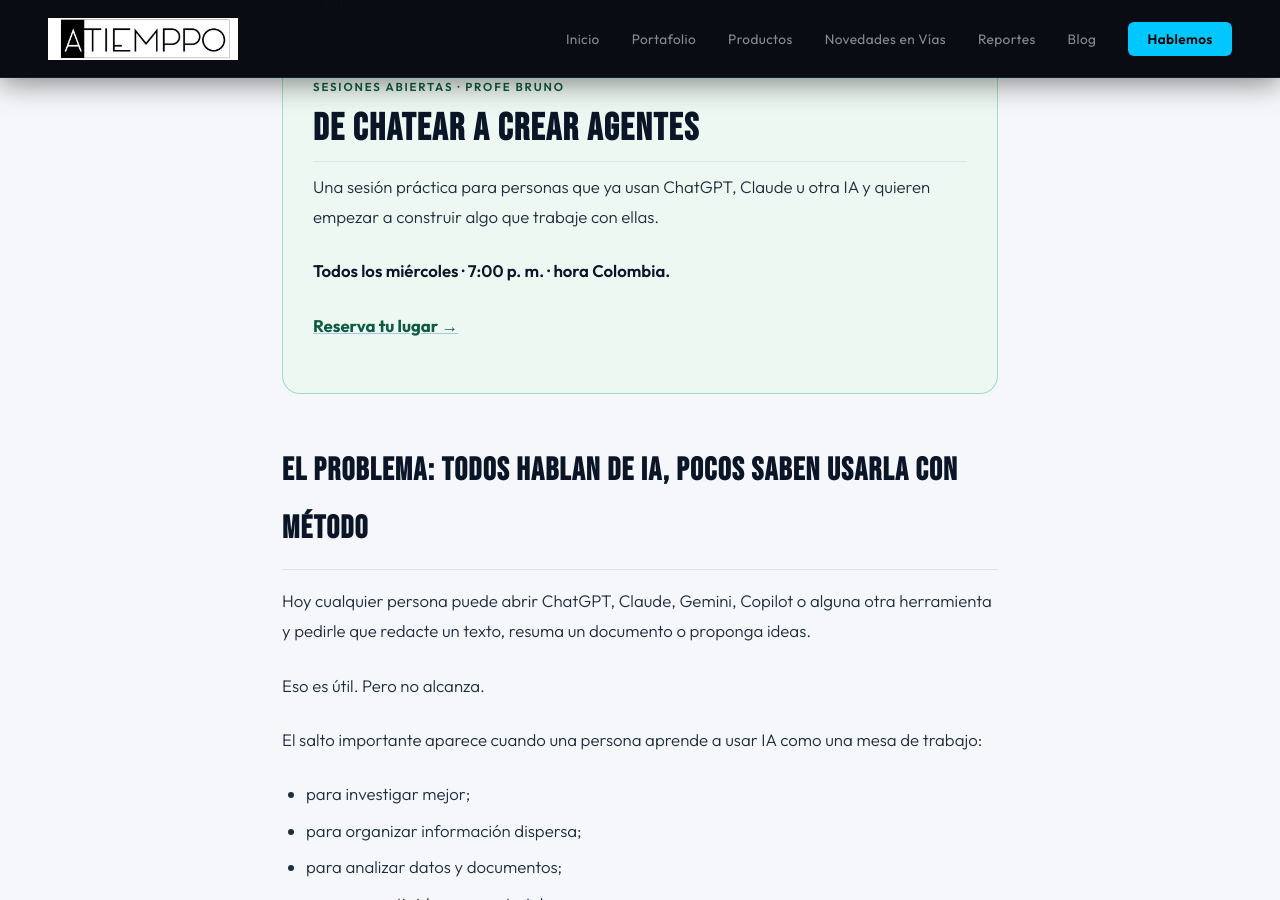
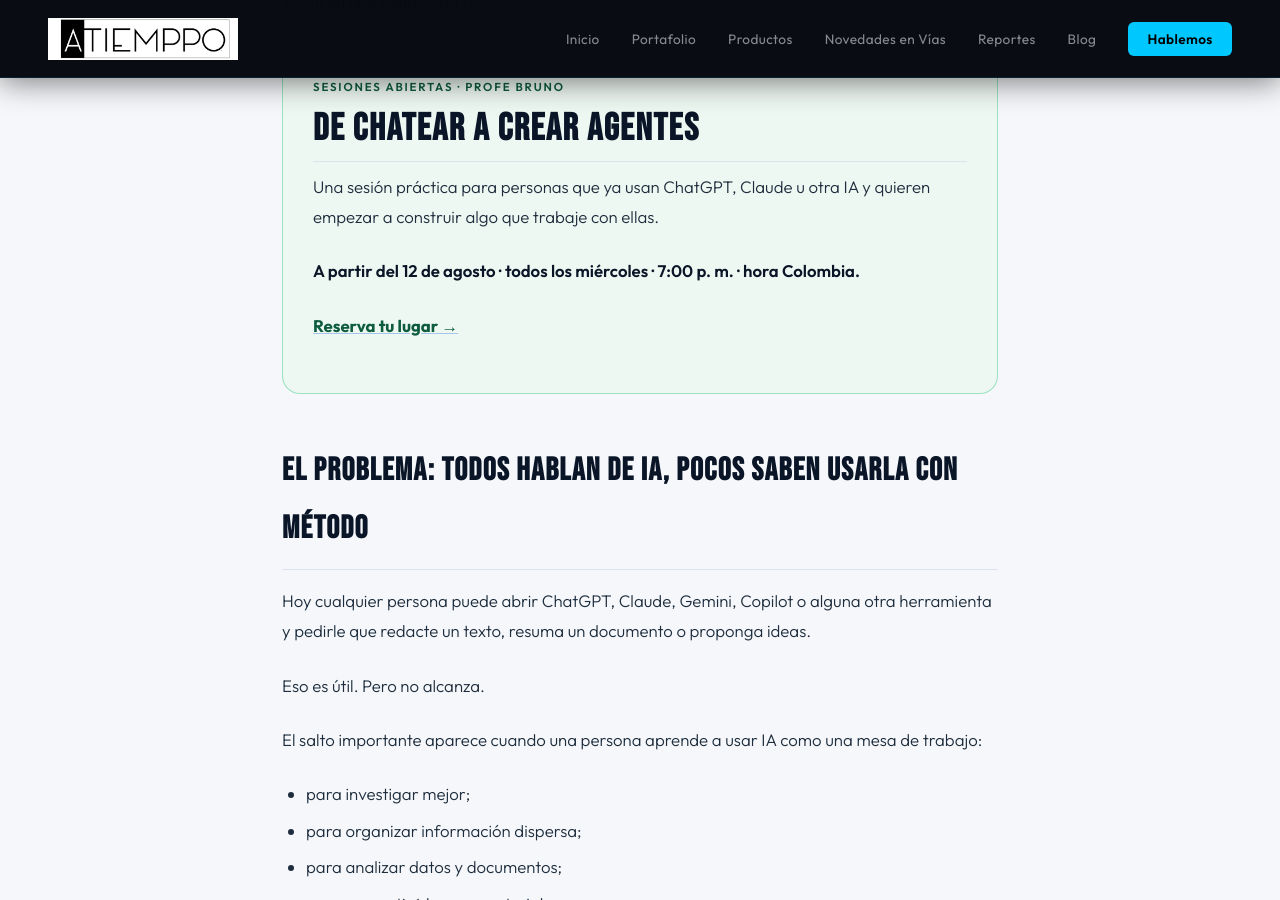
Before and after one commit to imatjuanmatiz/atiemppo-web, a Jekyll site: the page built from _posts/2026-06-29-profe-bruno-ia-aplicada.md, in a window 1280 px wide and 900 px high, scrolled down 1055 px. Built offline with Jekyll 4.4.1, drawn with Linux system fonts in a browser that asks for light colours.

Commit message:
Anuncia inicio de sesiones abiertas

```diff
--- a/_posts/2026-06-29-profe-bruno-ia-aplicada.md
+++ b/_posts/2026-06-29-profe-bruno-ia-aplicada.md
@@ -24,7 +24,7 @@ Profe Bruno no nace para vender una clase de moda. Nace para resolver un problem
   <p class="kicker">Sesiones abiertas · Profe Bruno</p>
   <h2>De chatear a crear agentes</h2>
   <p>Una sesión práctica para personas que ya usan ChatGPT, Claude u otra IA y quieren empezar a construir algo que trabaje con ellas.</p>
-  <p><strong>Todos los miércoles · 7:00 p. m. · hora Colombia.</strong></p>
+  <p><strong>A partir del 12 de agosto · todos los miércoles · 7:00 p. m. · hora Colombia.</strong></p>
   <p><a href="/#contacto">Reserva tu lugar →</a></p>
 </section>
 
--- a/index.html
+++ b/index.html
@@ -438,7 +438,7 @@ footer{background:var(--navy-d);color:#cdd8e6;padding:60px 28px 36px}
         <p>Ven a una primera sesión práctica para entender el paso del chat a los agentes, trabajar con contexto y salir con una tarea real que puedas empezar a dirigir.</p>
       </div>
       <div class="session-feature-side">
-        <div class="session-feature-meta"><span>MIÉRCOLES</span><strong>7:00 p. m.</strong><small>Hora Colombia · sesión inicial</small></div>
+        <div class="session-feature-meta"><span>A PARTIR DEL 12 DE AGOSTO · TODOS LOS MIÉRCOLES</span><strong>7:00 p. m.</strong><small>Hora Colombia · sesión abierta</small></div>
         <div class="session-feature-actions"><a class="btn btn-primary" href="/formacion/profe-bruno-ia-aplicada/#sesion-abierta">Ver la sesión →</a><a class="session-text-link" href="#contacto">Reservar mi lugar</a></div>
       </div>
     </div>
```
